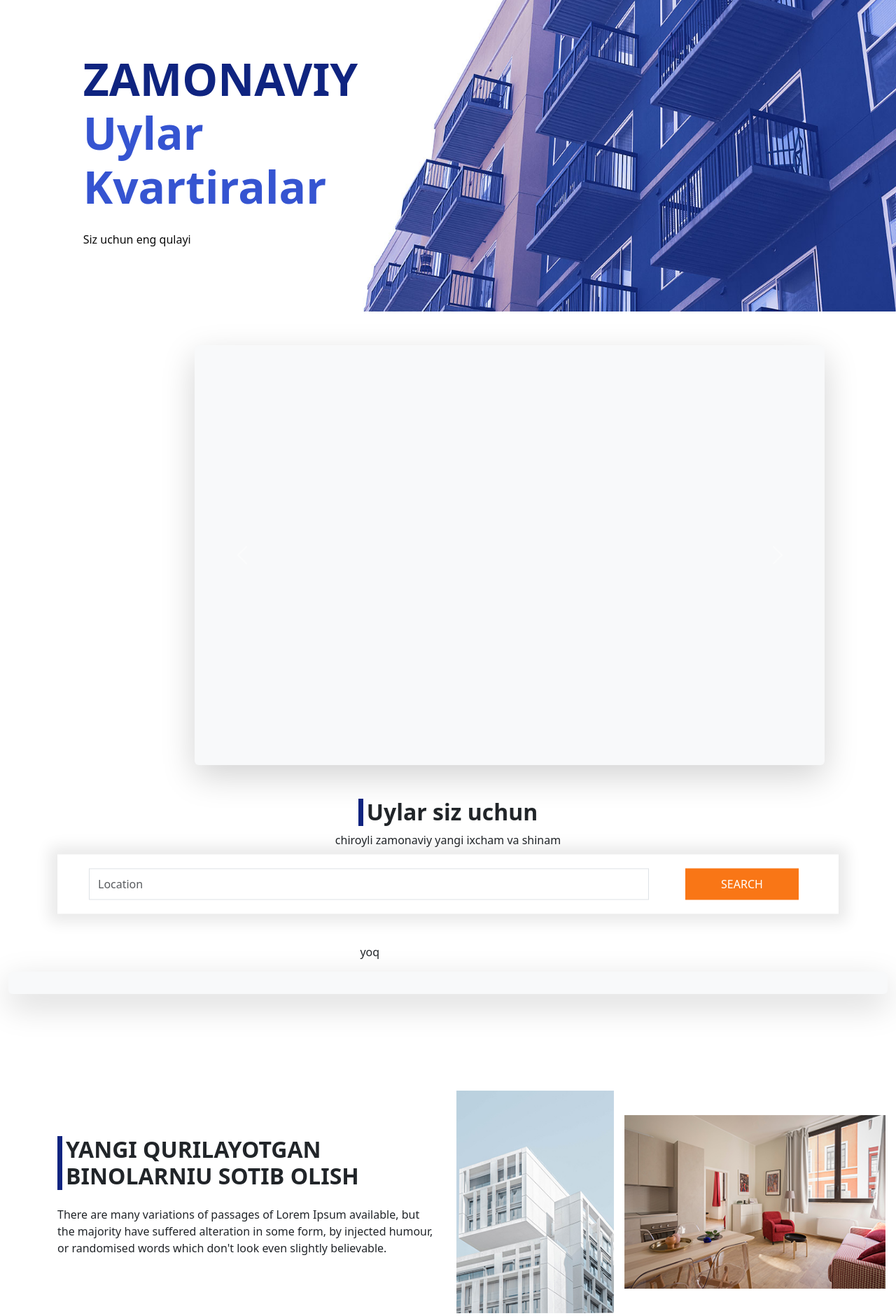
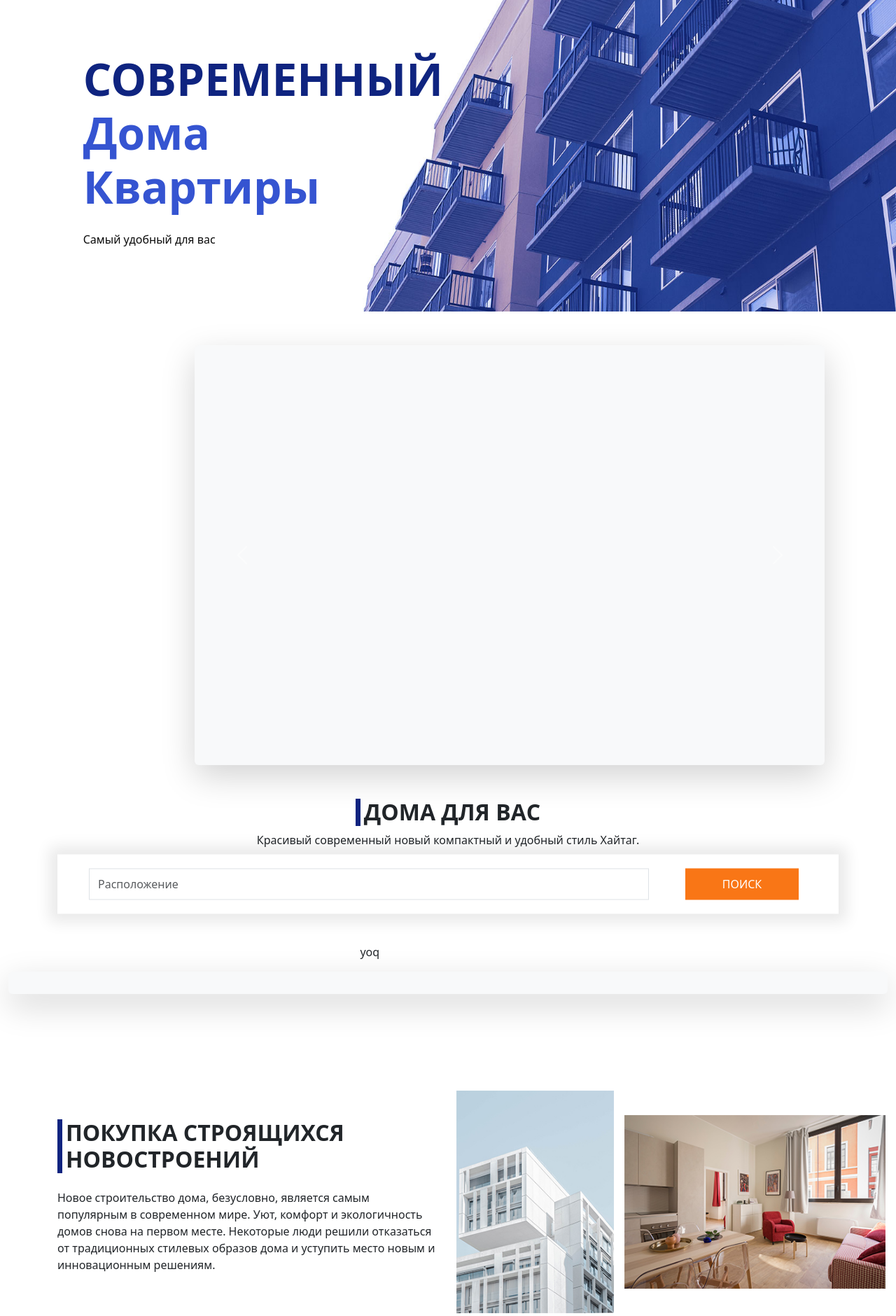
Before and after one commit to xudoyor1225/makler, a Django app: template templates/home.html in a window 1280 px wide. Shown: the part 150-2030 px from the top of the page at 70% size. Run offline with Django 3.2, Linux system fonts and the light colour scheme; the template is opened without the code that fills it, so the values that code supplies are empty; some libraries are stand-ins or nearby versions.

Commit message:
home changes

```diff
--- a/templates/home.html
+++ b/templates/home.html
@@ -104,12 +104,12 @@
           <div class="col-md-4 offset-md-1">
             <div class="detail-box">
               <h1>
-                <span> ZAMONAVIY</span> <br>
-                Uylar <br>
-                Kvartiralar
+                <span> СОВРЕМЕННЫЙ</span> <br>
+                Дома <br>
+                Квартиры
               </h1>
               <p>
-                Siz uchun eng qulayi
+                Самый удобный для вас
 
               </p>
 
@@ -130,12 +130,8 @@
         <div class="carousel-inner">
 {% for i in xususiyatlar %}
           <div class="carousel-item active">
-
-
             <img style="width: 900px;height: 550px" src="{{ i.defaultimage.url }}" class="d-block w-100" alt="...">
-
           </div>
-
 {% endfor %}
         </div>
 
@@ -155,10 +151,10 @@
     <div class="container-fluid">
       <div class="heading_container">
         <h2>
-          Uylar siz uchun
+          ДОМА ДЛЯ ВАС
         </h2>
         <p>
-          chiroyli zamonaviy yangi ixcham va shinam
+          Красивый современный новый компактный и удобный стиль Хайтаг.
         </p>
       </div>
 
@@ -169,11 +165,11 @@
             <form method="get">
           <div class="col-md-5">
 
-            <input type="text" class="form-control" placeholder="Location " name="q" value="{{search}}">
+            <input type="text" class="form-control" placeholder="Расположение" name="q" value="{{search}}">
           </div>
           <div class="col-md-2">
             <button type="submit" >
-              search
+              Поиск
             </button>
 
           </div>
@@ -200,8 +196,6 @@
 
 
     <div  class="shadow-lg p-3 mb-5 bg-body-tertiary rounded " style="width: 100%; display: grid;grid-template-columns: repeat(3,1fr); ">
-
-
 
         {% for i in uylar %}
 
@@ -246,13 +240,13 @@
           <div class="detail-box">
             <div class="heading_container">
               <h2>
-                YANGI QURILAYOTGAN BINOLARNIU SOTIB OLISH
+                ПОКУПКА СТРОЯЩИХСЯ НОВОСТРОЕНИЙ
               </h2>
             </div>
             <p>
-              There are many variations of passages of Lorem Ipsum available, but the majority have suffered alteration
-              in
-              some form, by injected humour, or randomised words which don't look even slightly believable.
+              Новое строительство дома, безусловно, является самым популярным в современном мире.
+              Уют, комфорт и экологичность домов снова на первом месте. Некоторые люди решили
+              отказаться от традиционных стилевых образов дома и уступить место новым и инновационным решениям.
             </p>
 
           </div>
@@ -276,7 +270,7 @@
     <div class="container">
       <div class="heading_container">
         <h2>
-          Why Choose Us
+          Почему выбрали нас
         </h2>
       </div>
       <div class="row">
@@ -290,7 +284,7 @@
                 1000+
               </h3>
               <h5>
-                Years of House
+                Годы дома
               </h5>
             </div>
           </div>
@@ -305,7 +299,7 @@
                 20000+
               </h3>
               <h5>
-                Projects Delivered
+                Реализованных проектов
               </h5>
             </div>
           </div>
@@ -320,7 +314,7 @@
                 10000+
               </h3>
               <h5>
-                Satisfied Customers
+                  Довольные клиенты
               </h5>
             </div>
           </div>
@@ -335,7 +329,7 @@
                 1500+
               </h3>
               <h5>
-                Cheap Rates
+                Низкие цены
               </h5>
             </div>
           </div>
```
